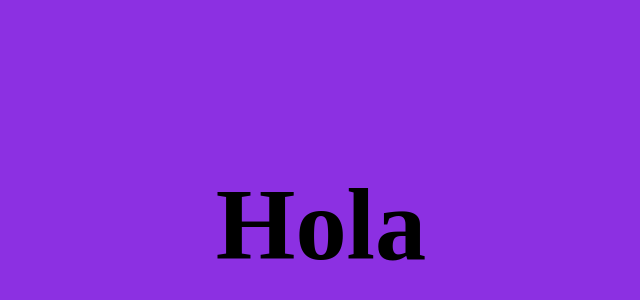
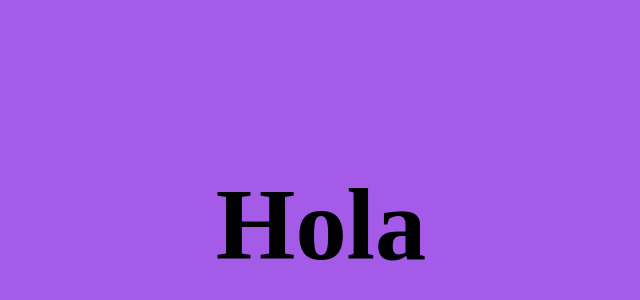
Before and after one commit to Esuma547/Elizabeth, a plain HTML site: page index.html in a window 1280 px wide. Shown: the part 416-716 px from the top of the page, without its empty margins (319-959 px from the left). Drawn offline with Linux system fonts and the light colour scheme.

Commit message:
Update style.css

```diff
--- a/style.css
+++ b/style.css
@@ -7,7 +7,7 @@
 body{
     width: 100vmin;
     height: 100vmax;
-    background-color:  rgba(137, 43, 226, 0.973);
+    background-color:  rgba(137, 43, 226, 0.773);
 }
 div.all{
     height: 100vmax;
```
